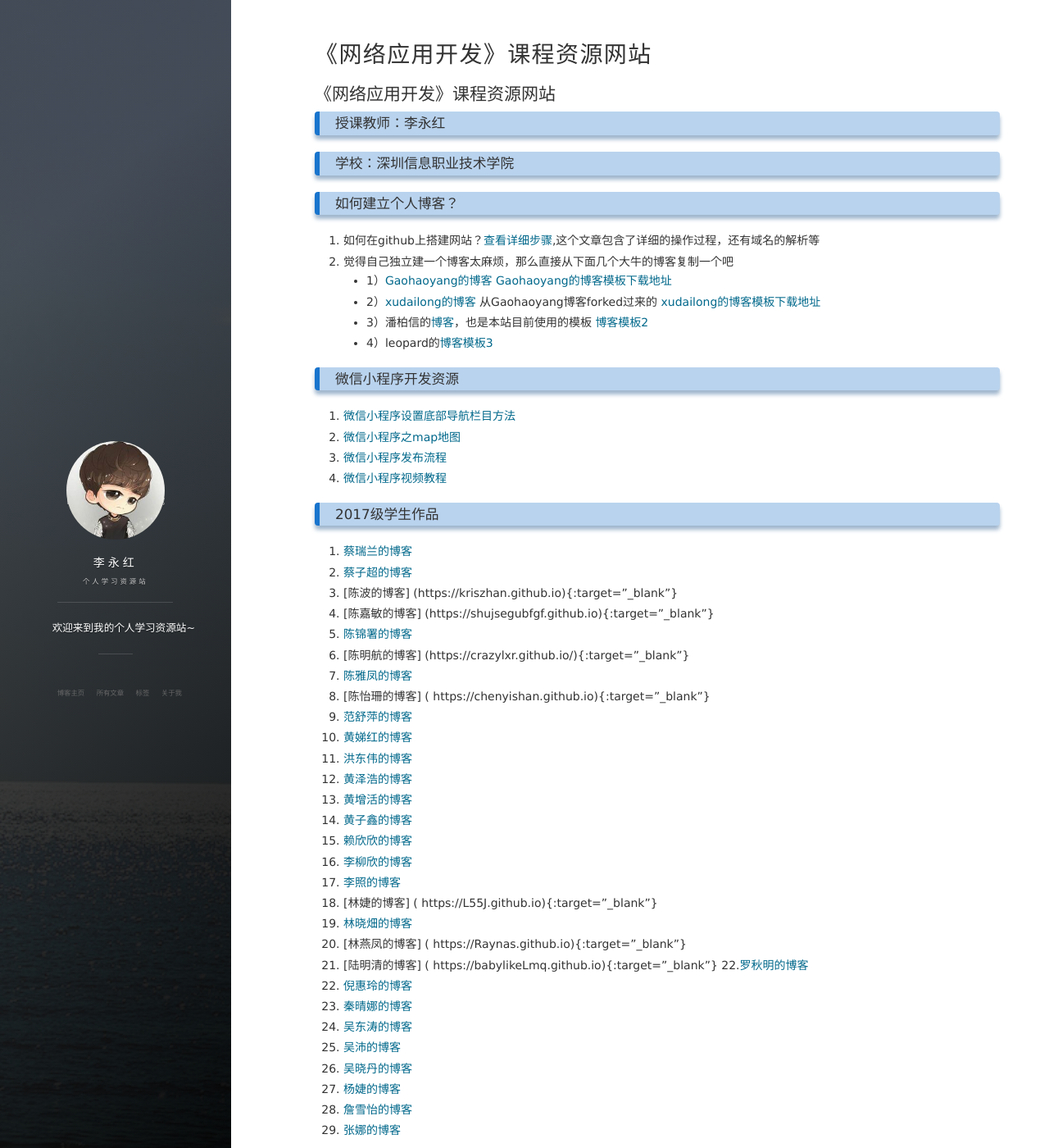
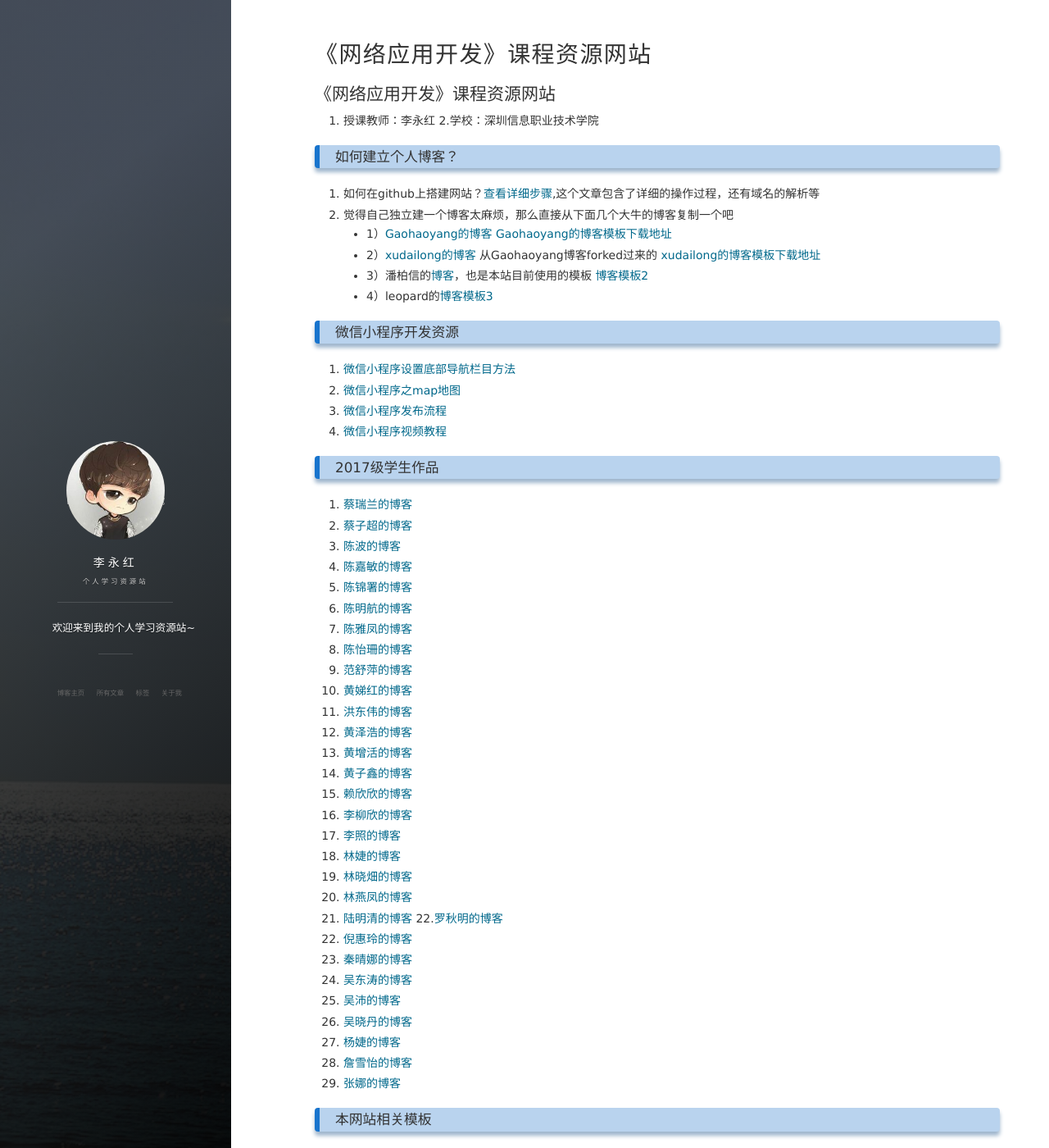
Before and after one commit to cuteftp/cuteftp.github.io, a Jekyll site: the page built from index.md, in a window 1280 px wide and 1400 px high. Shown: the whole window at 82% size. Built offline with Jekyll 4.4.1, drawn with Linux system fonts in a browser that asks for light colours; nearby versions of some CDN libraries; our own code applies the rules of GitHub Pages for plain Markdown files; the list of posts is cut into pages by our own code; comment, search, counter and statistics services are not loaded.

Commit message:
Update index.md

```diff
--- a/index.md
+++ b/index.md
@@ -1,6 +1,7 @@
 ## 《网络应用开发》课程资源网站
-### 授课教师：李永红
-### 学校：深圳信息职业技术学院
+
+1. 授课教师：李永红
+2.学校：深圳信息职业技术学院
 
 ### 如何建立个人博客？
 
@@ -24,12 +25,12 @@
 
 1. [蔡瑞兰的博客]( https://RaeLyn-Cai.github.io){:target="_blank"}
 2. [蔡子超的博客]( https://xing8228.github.io){:target="_blank"}
-3. [陈波的博客] (https://kriszhan.github.io){:target="_blank"}
-4. [陈嘉敏的博客] (https://shujsegubfgf.github.io){:target="_blank"}
+3. [陈波的博客]( https://kriszhan.github.io){:target="_blank"}
+4. [陈嘉敏的博客]( https://shujsegubfgf.github.io){:target="_blank"}
 5. [陈锦署的博客]( https://chenjinshu123.github.io/){:target="_blank"}
-6. [陈明航的博客] (https://crazylxr.github.io/){:target="_blank"}
+6. [陈明航的博客]( https://crazylxr.github.io/){:target="_blank"}
 7. [陈雅凤的博客]( http://neineimax.guthub.io){:target="_blank"}
-8. [陈怡珊的博客] ( https://chenyishan.github.io){:target="_blank"}
+8. [陈怡珊的博客]( https://chenyishan.github.io/){:target="_blank"}
 9. [范舒萍的博客]( https://fanshuping.github.io/){:target="_blank"}
 10. [黄娣红的博客]( https://verygoo.github.io){:target="_blank"}
 11. [洪东伟的博客]( https://youarestrict.github.io){:target="_blank"}
@@ -39,10 +40,10 @@
 15. [赖欣欣的博客]( https://lxxxzf.github.io/){:target="_blank"}
 16. [李柳欣的博客]( https://luckyabgelgirl.github.io/){:target="_blank"}
 17. [李照的博客]( https://www.lizhao.tech/){:target="_blank"}
-18. [林婕的博客] ( https://L55J.github.io){:target="_blank"}
+18. [林婕的博客]( https://L55J.github.io/){:target="_blank"}
 19. [林晓畑的博客]( https://lxtxx.github.io){:target="_blank"}
-20. [林燕凤的博客] ( https://Raynas.github.io){:target="_blank"}
-21. [陆明清的博客] ( https://babylikeLmq.github.io){:target="_blank"}
+20. [林燕凤的博客]( https://Raynas.github.io){:target="_blank"}
+21. [陆明清的博客]( https://babylikeLmq.github.io){:target="_blank"}
 22.[罗秋明的博客]( https://ywhlqm.github.io){:target="_blank"}
 23. [倪惠玲的博客]( https://nihuiling.github.io/){:target="_blank"}
 24. [秦晴娜的博客]( https://QINQQN.github.io){:target="_blank"}
```
